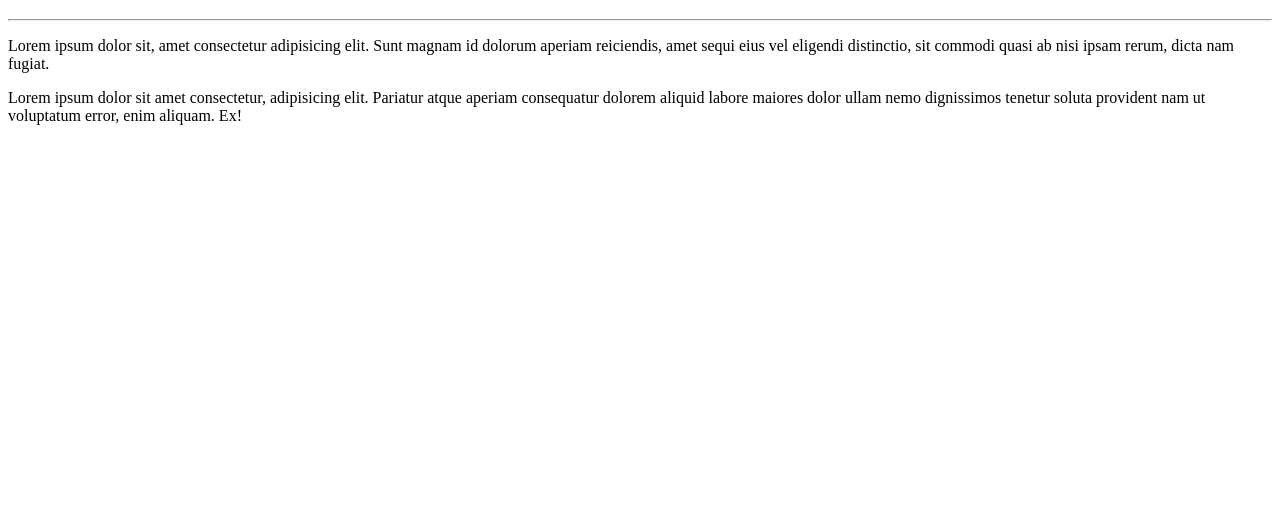
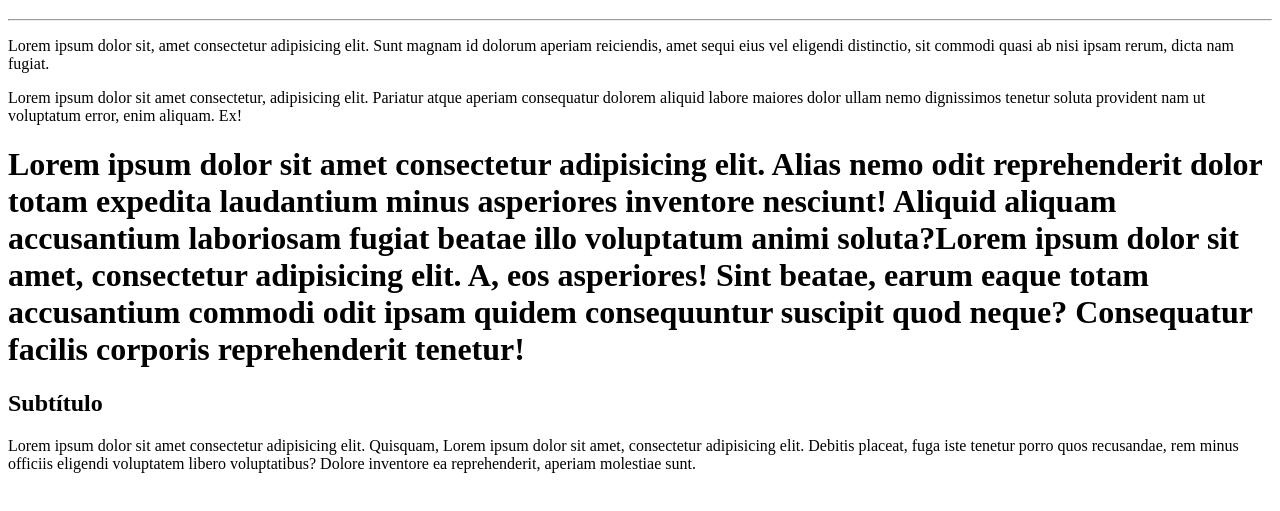
Before and after one commit to Luan-Liof/OlaMundo, a plain HTML site: page site-exemplo/index.html in a window 1280 px wide. Shown: the part 61-572 px from the top of the page. Drawn offline with Linux system fonts and the light colour scheme.

Commit message:
Update index.html

```diff
--- a/site-exemplo/index.html
+++ b/site-exemplo/index.html
@@ -10,5 +10,10 @@
     <hr/>
     <p>Lorem ipsum dolor sit, amet consectetur adipisicing elit. Sunt magnam id dolorum aperiam reiciendis, amet sequi eius vel eligendi distinctio, sit commodi quasi ab nisi ipsam rerum, dicta nam fugiat.</p>
     <p>Lorem ipsum dolor sit amet consectetur, adipisicing elit. Pariatur atque aperiam consequatur dolorem aliquid labore maiores dolor ullam nemo dignissimos tenetur soluta provident nam ut voluptatum error, enim aliquam. Ex!</p>
+
+    <h1>Lorem ipsum dolor sit amet consectetur adipisicing elit. Alias nemo odit reprehenderit dolor totam expedita laudantium minus asperiores inventore nesciunt! Aliquid aliquam accusantium laboriosam fugiat beatae illo voluptatum animi soluta?Lorem ipsum dolor sit amet, consectetur adipisicing elit. A, eos asperiores! Sint beatae, earum eaque totam accusantium commodi odit ipsam quidem consequuntur suscipit quod neque? Consequatur facilis corporis reprehenderit tenetur!</h1>
+
+    <h2>Subtítulo</h2>
+    <p>Lorem ipsum dolor sit amet consectetur adipisicing elit. Quisquam, Lorem ipsum dolor sit amet, consectetur adipisicing elit. Debitis placeat, fuga iste tenetur porro quos recusandae, rem minus officiis eligendi voluptatem libero voluptatibus? Dolore inventore ea reprehenderit, aperiam molestiae sunt.</p>
 </body>
 </html>
```
